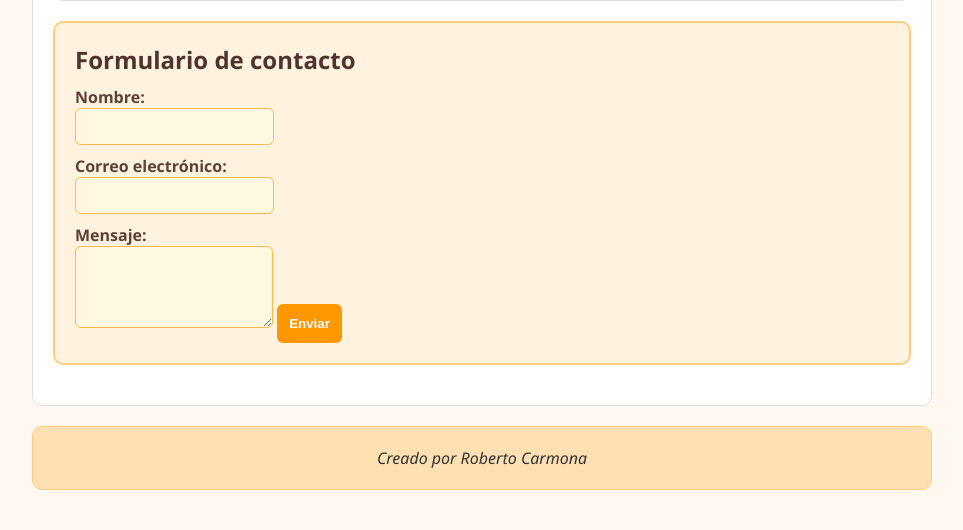
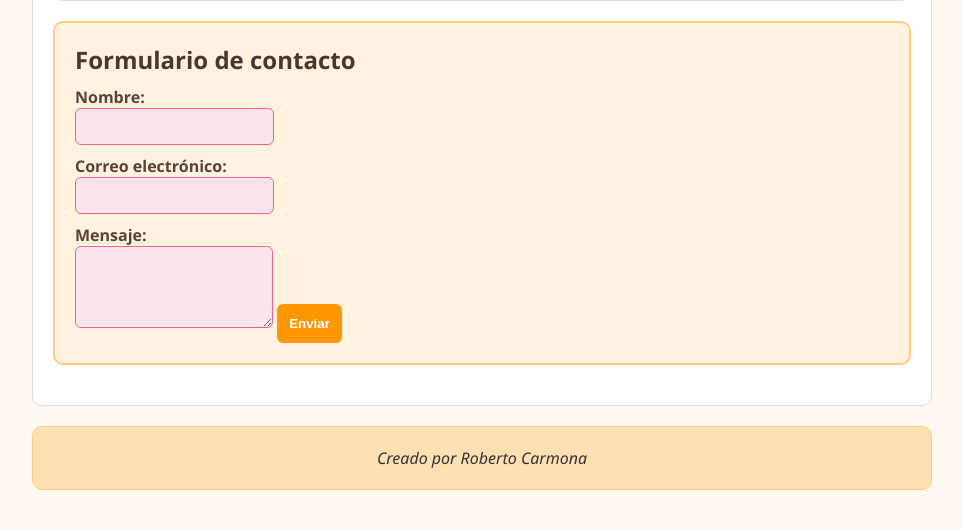
Before and after one commit to rcarmonacl/ejemplos, a PHP site: page /panqueques-box-model.html in a window 1280 px wide. Shown: the part 1908-2438 px from the top of the page, without its empty margins (158-1121 px from the left). Run offline with PHP 8.4, Linux system fonts and the light colour scheme.

Commit message:
Update estilos2.css

```diff
--- a/estilos2.css
+++ b/estilos2.css
@@ -112,8 +112,8 @@ h1 {
 .form input[type="text"],
 .form input[type="email"],
 .form textarea {
-  background-color: #fff8e1;
-  border: 1px solid #ffb74d;
+  background-color: #fce4ec;
+  border: 1px solid #f06292;
   padding: 10px;
   border-radius: 6px;
   color: #4e342e;
```
